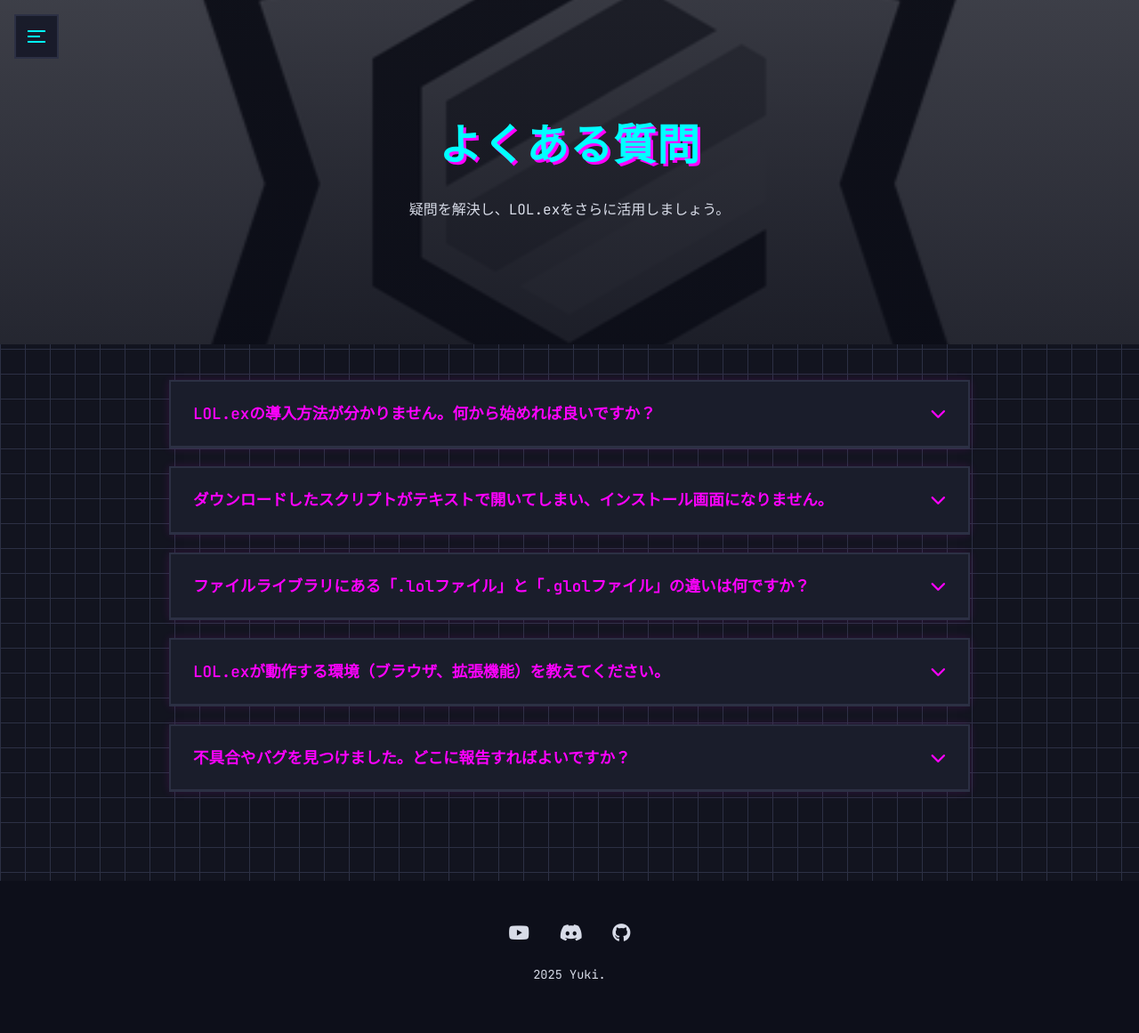
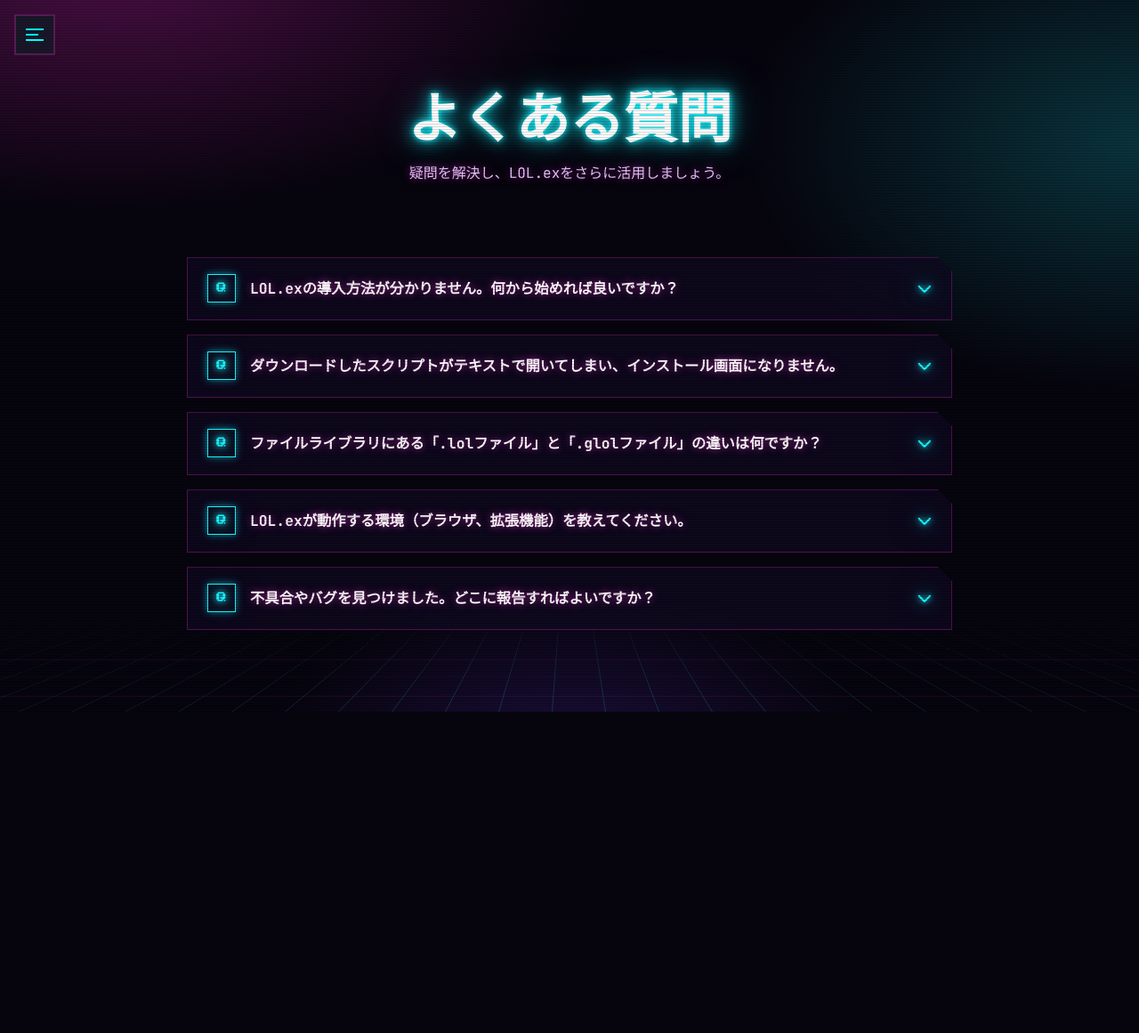
Before and after one commit to tanabesan/lolbeans, a plain HTML site: page lolex/faq.html in a window 1280 px wide. Shown: the whole page at 89% size. After the commit the page ends 800 px from the top, so only its background shows below. Drawn offline with Linux system fonts and the light colour scheme.

Commit message:
style: update CSS for improved aesthetics and layout in contact and FAQ pages

```diff
--- a/lolex/faq.html
+++ b/lolex/faq.html
@@ -12,135 +12,45 @@
     <script src="https://tanabesan.github.io/lolbeans/nav-menu.js" defer></script>
 
     <style>
-        :root {
-            --primary-color: #ff00ff;
-            --secondary-color: #00ffff;
-            --background-color: #12141f;
-            --card-color: #1a1d2b;
-            --panel-line: #2c3044;
-            --text-color-dark: #d8dce8;
-            --text-color-light: #d8dce8;
-            --shadow-light: 0 0 10px rgba(255, 0, 255, 0.12);
-            --shadow-hover: 0 0 22px rgba(255, 0, 255, 0.32);
-        }
-
-        body {
-            font-family: 'JetBrains Mono', monospace;
-            margin: 0;
-            padding: 0;
-            background-color: var(--background-color);
-            background-image:
-                linear-gradient(var(--panel-line) 1px, transparent 1px),
-                linear-gradient(90deg, var(--panel-line) 1px, transparent 1px);
-            background-size: 28px 28px;
-            color: var(--text-color-dark);
-            line-height: 1.8;
-            scroll-behavior: smooth;
-        }
-
-        /* Hero Section - 背景画像 */
-        .hero-section {
-            background: linear-gradient(rgba(18, 20, 31, 0.82), rgba(13, 15, 26, 0.9)),
-                        url('https://tanabesan.github.io/lolbeans/file/page/icon.png');
-            background-size: cover;
-            background-position: center;
-            background-repeat: no-repeat;
-            color: var(--text-color-light);
-            padding: 120px 20px;
-            text-align: center;
-        }
-        .hero-section h1 {
-            font-size: 3em;
-            font-weight: 700;
-            margin: 0 0 10px;
-            color: var(--secondary-color);
-            letter-spacing: 1px;
-            text-shadow: 3px 3px 0 var(--primary-color);
-        }
-
-        /* FAQ Content */
-        .container {
-            max-width: 900px;
-            margin: 0 auto;
-            padding: 40px 20px;
-        }
-        .faq-item {
-            background-color: var(--card-color);
-            border: 2px solid var(--panel-line);
-            border-radius: 0;
-            margin-bottom: 20px;
-            box-shadow: var(--shadow-light);
-            transition: box-shadow 0.3s ease, border-color 0.3s ease;
-        }
-        .faq-item:hover {
-            border-color: var(--primary-color);
-        }
-        .faq-item:hover {
-            box-shadow: var(--shadow-hover);
-        }
-        .faq-question {
-            padding: 20px 25px;
-            cursor: pointer;
-            display: flex;
-            justify-content: space-between;
-            align-items: center;
-            font-size: 1.1em;
-            font-weight: 600;
-            color: var(--primary-color);
-        }
-        .faq-question i {
-            transition: transform 0.3s ease;
-        }
-        .faq-answer {
-            padding: 0 25px;
-            max-height: 0;
-            overflow: hidden;
-            transition: max-height 0.4s ease-out, padding 0.4s ease-out;
-            border-top: 1px solid var(--panel-line);
-        }
-        .faq-answer p {
-            padding: 20px 0;
-            margin: 0;
-            color: var(--secondary-color);
-        }
-        .faq-answer ul {
-            list-style-type: '— ';
-            padding-left: 20px;
-        }
-        .faq-item.open .faq-question i {
-            transform: rotate(180deg);
-        }
-        .faq-item.open .faq-answer {
-            max-height: 500px; /* 十分な高さを設定 */
-            padding: 0 25px 20px;
-        }
-
-        /* Footer (流用) */
-        .footer-section {
-            background-color: #0d0f1a;
-            color: var(--text-color-light);
-            padding: 40px 20px;
-            text-align: center;
-            margin-top: 40px;
-        }
-        .footer-section .social-icons a {
-            color: var(--text-color-light);
-            font-size: 1.3em;
-            margin: 0 12px;
-            transition: color 0.3s ease;
-        }
-        .footer-section .social-icons a:hover {
-            color: var(--primary-color);
-        }
-        .footer-section p {
-            margin-top: 15px;
-            font-size: 0.85em;
-        }
-
-        /* Media Queries (流用) */
+        :root{--p:#ff2bd6;--s:#19f4ff;--y:#ffe14d;--bg:#06040d;--card:rgba(16,11,32,.78);--line:rgba(255,43,214,.28);--tx:#e9e6f7;--sub:#9a93b8;
+            --primary-color:var(--p);--secondary-color:var(--s);--background-color:var(--bg);--card-color:var(--card);--panel-line:var(--line);--text-color-dark:var(--tx);--text-color-light:var(--tx);
+            --glow-p:0 0 6px var(--p),0 0 18px var(--p),0 0 42px rgba(255,43,214,.55);--glow-s:0 0 6px var(--s),0 0 18px var(--s),0 0 42px rgba(25,244,255,.5)}
+        *{box-sizing:border-box}html{scroll-behavior:smooth}
+        body{margin:0;font-family:'JetBrains Mono',monospace;color:var(--tx);line-height:1.75;background:var(--bg);overflow-x:hidden;
+            background-image:radial-gradient(60vw 50vh at 10% -5%,rgba(255,43,214,.28),transparent 70%),radial-gradient(50vw 50vh at 100% 20%,rgba(25,244,255,.2),transparent 70%),radial-gradient(40vw 40vh at 50% 110%,rgba(120,60,255,.22),transparent 70%);background-attachment:fixed}
+        .floor{position:fixed;left:-50%;right:-50%;bottom:0;height:55vh;z-index:-1;pointer-events:none;opacity:.5;
+            background-image:linear-gradient(var(--line) 1px,transparent 1px),linear-gradient(90deg,rgba(25,244,255,.35) 1px,transparent 1px);background-size:60px 60px;
+            transform:perspective(500px) rotateX(62deg);transform-origin:bottom;mask-image:linear-gradient(to top,#000 10%,transparent 90%);-webkit-mask-image:linear-gradient(to top,#000 10%,transparent 90%);animation:floor 3s linear infinite}
+        @keyframes floor{to{background-position:0 60px,0 0}}
+        body::after{content:"";position:fixed;inset:0;pointer-events:none;z-index:9999;background:repeating-linear-gradient(0deg,rgba(0,0,0,.16) 0 1px,transparent 1px 3px)}
+        a{color:inherit}
+        .hero-section{padding:100px 20px 50px;text-align:center}
+        .tag{display:inline-block;font:400 .66em 'Press Start 2P',monospace;color:var(--y);border:1px solid var(--y);padding:7px 10px;margin-bottom:22px;box-shadow:0 0 10px rgba(255,225,77,.4);text-shadow:0 0 8px var(--y)}
+        .hero-section h1{font-size:clamp(2.2em,6vw,3.8em);line-height:1.1;margin:0 0 14px;font-weight:800;color:#fff;text-shadow:var(--glow-s);animation:flicker 6s infinite}
+        .hero-section p{margin:0;color:#e7c9ff;text-shadow:0 0 10px rgba(255,43,214,.6)}
+        .container{max-width:900px;margin:0 auto;padding:30px 20px 10px}
+        .footer-section{margin-top:80px;padding:44px 20px;text-align:center;border-top:1px solid var(--s);background:rgba(4,3,10,.9);box-shadow:0 -6px 30px rgba(25,244,255,.2)}
+        .footer-section .social-icons a{font-size:1.5em;margin:0 14px;color:var(--tx);transition:.2s}.footer-section .social-icons a:hover{color:var(--s);text-shadow:var(--glow-s)}
+        .footer-section p{margin-top:16px;font-size:.85em;color:var(--sub)}
+        @keyframes flicker{0%,18%,22%,25%,53%,57%,100%{text-shadow:var(--glow-s);opacity:1}20%,24%,55%{text-shadow:none;opacity:.85}}
+        @media(prefers-reduced-motion:reduce){*{animation:none!important}}
+        .faq-item{background:var(--card);border:1px solid var(--line);margin-bottom:16px;backdrop-filter:blur(4px);transition:.25s;clip-path:polygon(0 0,calc(100% - 16px) 0,100% 16px,100% 100%,0 100%)}
+        .faq-item:hover{border-color:var(--s);box-shadow:var(--glow-s)}
+        .faq-item.open{border-color:var(--p);box-shadow:0 0 14px rgba(255,43,214,.45),inset 0 0 20px rgba(255,43,214,.07)}
+        .faq-question{padding:18px 22px;cursor:pointer;display:flex;gap:16px;justify-content:space-between;align-items:center;font-size:1.02em;font-weight:700;color:#fff;text-shadow:0 0 8px rgba(255,43,214,.6)}
+        .faq-question:before{content:"Q";flex:none;display:grid;place-items:center;width:30px;height:30px;border:1px solid var(--s);color:var(--s);font:400 .7em 'Press Start 2P',monospace;text-shadow:var(--glow-s);box-shadow:0 0 8px rgba(25,244,255,.5)}
+        .faq-question .question-text{flex:1}
+        .faq-question i{color:var(--s);transition:transform .3s;text-shadow:var(--glow-s)}
+        .faq-item.open .faq-question i{transform:rotate(180deg)}
+        .faq-answer{padding:0 22px 0 68px;max-height:0;overflow:hidden;transition:max-height .4s ease-out,padding .4s ease-out;border-top:1px solid transparent}
+        .faq-item.open .faq-answer{max-height:900px;padding:0 22px 20px 68px;border-top-color:var(--line)}
+        .faq-answer p{margin:0;padding:16px 0 0;color:#d6d0ee}
+        .faq-answer strong{color:#fff;text-shadow:0 0 8px rgba(25,244,255,.6)}
+        .faq-answer ul{margin:10px 0 0;padding-left:22px;list-style-type:'▶ ';color:#d6d0ee}.faq-answer li{margin-bottom:6px;padding-left:6px}
     </style>
 </head>
 <body data-nav-current="faq">
+<div class="floor"></div>
 
     <header class="hero-section">
         <h1 id="hero-title">よくある質問</h1>
@@ -159,14 +69,6 @@
                     <p class="answer-text">
                         LOL.exは「ユーザースクリプト」というプログラムで動作します。まず、スクリプトを管理する拡張機能を先にインストールすると、その後の導入が非常に楽になります。
                     </p>
-                    <p class="answer-text">
-                        **推奨手順:**<br>
-                        <ul>
-                            <li>Google ChromeまたはFirefoxに Tampermonkey 拡張機能をインストールしてください。</li>
-                            <li>その後、メインページの「今すぐダウンロード」ボタンから .user.js ファイルを取得します。</li>
-                            <li>ダウンロードしたファイルをクリックすると、Tampermonkeyのインストール画面が表示され、簡単に導入できます。</li>
-                        </ul>
-                    </p>
                 </div>
             </div>
 
@@ -180,8 +82,8 @@
                         これは、ファイルがパソコンの標準テキストエディタに関連付けられているために起こります。以下の方法で解決できます。
                     </p>
                     <p class="answer-text">
-                        - **解決策 1:** Tampermonkeyの管理画面を開き、ダウンロードした .user.js ファイルを画面内にドラッグ＆ドロップしてください。<br>
-                        - **解決策 2:** ファイルを右クリックし、「プログラムから開く」で利用中のブラウザを選択してから、再度開いてみてください。
+                        - <strong>解決策 1:</strong> Tampermonkeyの管理画面を開き、ダウンロードした .user.js ファイルを画面内にドラッグ＆ドロップしてください。<br>
+                        - <strong>解決策 2:</strong> ファイルを右クリックし、「プログラムから開く」で利用中のブラウザを選択してから、再度開いてみてください。
                     </p>
                 </div>
             </div>
@@ -210,8 +112,8 @@
                         推奨環境は以下の通りです。
                     </p>
                     <p class="answer-text">
-                        - **ブラウザ:** Google Chrome または Firefox の最新版<br>
-                        - **拡張機能:** Tampermonkey (推奨) または Greasemonkey<br>
+                        - <strong>ブラウザ:</strong> Google Chrome または Firefox の最新版<br>
+                        - <strong>拡張機能:</strong> Tampermonkey (推奨) または Greasemonkey<br>
                         <br>基本となるLOLBeansはWebベースなので、一般的なスペックのPCであれば動作に問題はありません。
                     </p>
                 </div>
@@ -234,15 +136,6 @@
         </section>
     </main>
 
-    <footer class="footer-section">
-        <div class="social-icons">
-            <a href="#"><i class="fab fa-youtube"></i></a>
-            <a href="https://discord.gg/Cpu8vFDmH3"><i class="fab fa-discord"></i></a>
-            <a href="https://github.com/tanabesan/"><i class="fab fa-github"></i></a>
-        </div>
-        <p>2025 Yuki. </p>
-    </footer>
-
     <script>
         // 言語データ
         const translations = {
@@ -253,9 +146,9 @@
                 heroTitle: "よくある質問", heroSubtitle: "疑問を解決し、LOL.exをさらに活用しましょう。",
                 q1: "LOL.exの導入方法が分かりません。何から始めれば良いですか？", a1: "LOL.exは「ユーザースクリプト」というプログラムで動作します。まず、スクリプトを管理する拡張機能を先にインストールすると、その後の導入が非常に楽になります。",
                 a1_steps: "<ul><li>Google ChromeまたはFirefoxに Tampermonkey 拡張機能をインストールしてください。</li><li>その後、メインページの「今すぐダウンロード」ボタンから .user.js ファイルを取得します。</li><li>ダウンロードしたファイルをクリックすると、Tampermonkeyのインストール画面が表示され、簡単に導入できます。</li></ul>",
-                q2: "ダウンロードしたスクリプトがテキストで開いてしまい、インストール画面になりません。", a2: "これは、ファイルがパソコンの標準テキストエディタに関連付けられているために起こります。以下の方法で解決できます。<br><br>- **解決策 1:** Tampermonkeyの管理画面を開き、ダウンロードした .user.js ファイルを画面内にドラッグ＆ドロップしてください。<br>- **解決策 2:** ファイルを右クリックし、「プログラムから開く」で利用中のブラウザを選択してから、再度開いてみてください。",
+                q2: "ダウンロードしたスクリプトがテキストで開いてしまい、インストール画面になりません。", a2: "これは、ファイルがパソコンの標準テキストエディタに関連付けられているために起こります。以下の方法で解決できます。<br><br>- <strong>解決策 1:</strong> Tampermonkeyの管理画面を開き、ダウンロードした .user.js ファイルを画面内にドラッグ＆ドロップしてください。<br>- <strong>解決策 2:</strong> ファイルを右クリックし、「プログラムから開く」で利用中のブラウザを選択してから、再度開いてみてください。",
                 q3: "ファイルライブラリにある「.lolファイル」と「.glolファイル」の違いは何ですか？", a3: "- .lolファイル：LOLBeansのエディターで読み込む「カスタムマップ」のデータファイルです。<br>- .glolファイル：主にテクスチャやカスタムオブジェクトなどの「グラフィック関連のカスタムリソース」のファイルです。<br><br>どちらもLOL.exを通して、ゲームプレイを拡張するために利用できます。",
-                q4: "LOL.exが動作する環境（ブラウザ、拡張機能）を教えてください。", a4: "推奨環境は以下の通りです。<br><br>- **ブラウザ:** Google Chrome または Firefox の最新版<br>- **拡張機能:** Tampermonkey (推奨) または Greasemonkey<br><br>基本となるLOLBeansはWebベースなので、一般的なスペックのPCであれば動作に問題はありません。",
+                q4: "LOL.exが動作する環境（ブラウザ、拡張機能）を教えてください。", a4: "推奨環境は以下の通りです。<br><br>- <strong>ブラウザ:</strong> Google Chrome または Firefox の最新版<br>- <strong>拡張機能:</strong> Tampermonkey (推奨) または Greasemonkey<br><br>基本となるLOLBeansはWebベースなので、一般的なスペックのPCであれば動作に問題はありません。",
                 q5: "不具合やバグを見つけました。どこに報告すればよいですか？", a5: "お問い合わせページに記載されている連絡先をご利用ください。<br><br>- 公式Discord：不具合報告用の専用チャンネルがあります。最も早く対応できる場合があります。<br>- Twitter/X (DM)：管理者への個別のご連絡にご利用ください。"
             },
             en: {
@@ -265,9 +158,9 @@
                 heroTitle: "Frequently Asked Questions", heroSubtitle: "Solve your doubts and get more out of LOL.ex.",
                 q1: "How do I install LOL.ex? What should I start with?", a1: "LOL.ex runs as a userscript. It is much easier to install the extension that manages the script first, and then proceed with the installation.",
                 a1_steps: "<ul><li>Install the Tampermonkey extension on Google Chrome or Firefox.</li><li>Then, get the .user.js file from the Download Now button on the main page.</li><li>Click the downloaded file, and the Tampermonkey installation screen will appear, allowing for easy setup.</li></ul>",
-                q2: "When I download the script, it opens as text instead of going to the installation screen.", a2: "This happens because the file is associated with your computer's standard text editor. You can solve this with the following methods:<br><br>- **Solution 1:** Open the Tampermonkey dashboard and drag and drop the downloaded .user.js file onto the screen.<br>- **Solution 2:** Right-click the file and select 'Open with' to choose your browser, then try opening it again.",
+                q2: "When I download the script, it opens as text instead of going to the installation screen.", a2: "This happens because the file is associated with your computer's standard text editor. You can solve this with the following methods:<br><br>- <strong>Solution 1:</strong> Open the Tampermonkey dashboard and drag and drop the downloaded .user.js file onto the screen.<br>- <strong>Solution 2:</strong> Right-click the file and select 'Open with' to choose your browser, then try opening it again.",
                 q3: "What is the difference between .lol files and .glol files in the File Library?", a3: "- .lol file: This is a data file for custom maps to be loaded in the LOLBeans editor.<br>- .glol file: This is mainly a custom resource file for graphics, such as textures and custom objects.<br><br>Both can be used through LOL.ex to extend gameplay.",
-                q4: "What are the system requirements (browser, extension) for LOL.ex?", a4: "The recommended environment is as follows:<br><br>- **Browser:** Latest version of Google Chrome or Firefox<br>- **Extension:** Tampermonkey (recommended) or Greasemonkey<br><br>Since the base LOLBeans game is web-based, a standard PC should have no performance issues.",
+                q4: "What are the system requirements (browser, extension) for LOL.ex?", a4: "The recommended environment is as follows:<br><br>- <strong>Browser:</strong> Latest version of Google Chrome or Firefox<br>- <strong>Extension:</strong> Tampermonkey (recommended) or Greasemonkey<br><br>Since the base LOLBeans game is web-based, a standard PC should have no performance issues.",
                 q5: "I found a bug. Where should I report it?", a5: "Please use the contact information provided on the Contact page.<br><br>- Official Discord: There is a dedicated channel for bug reports, which may lead to the fastest response.<br>- Twitter/X (DM): Administrator."
             }
         };
```
Also changed, not shown: lolex/contact.html (+39 -152 lines), lolex/lolex.html (+0 -17 lines).
